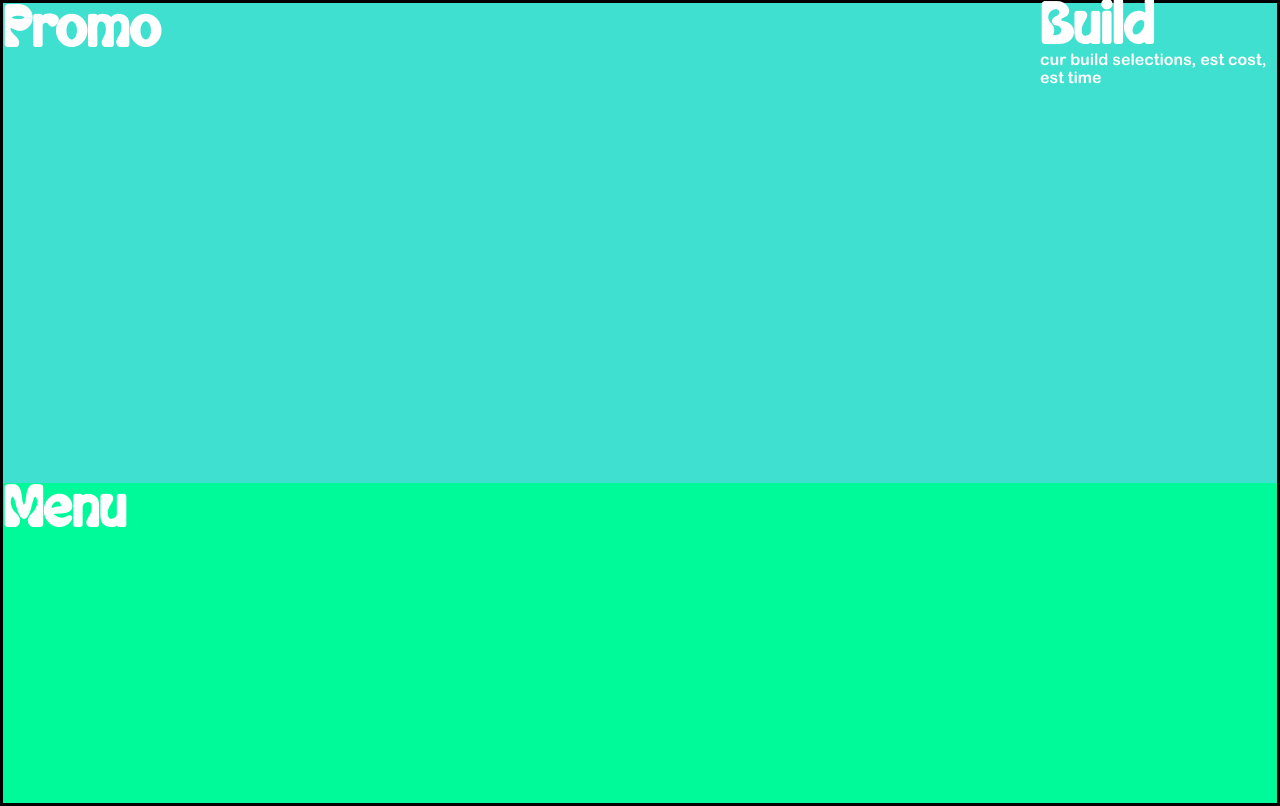
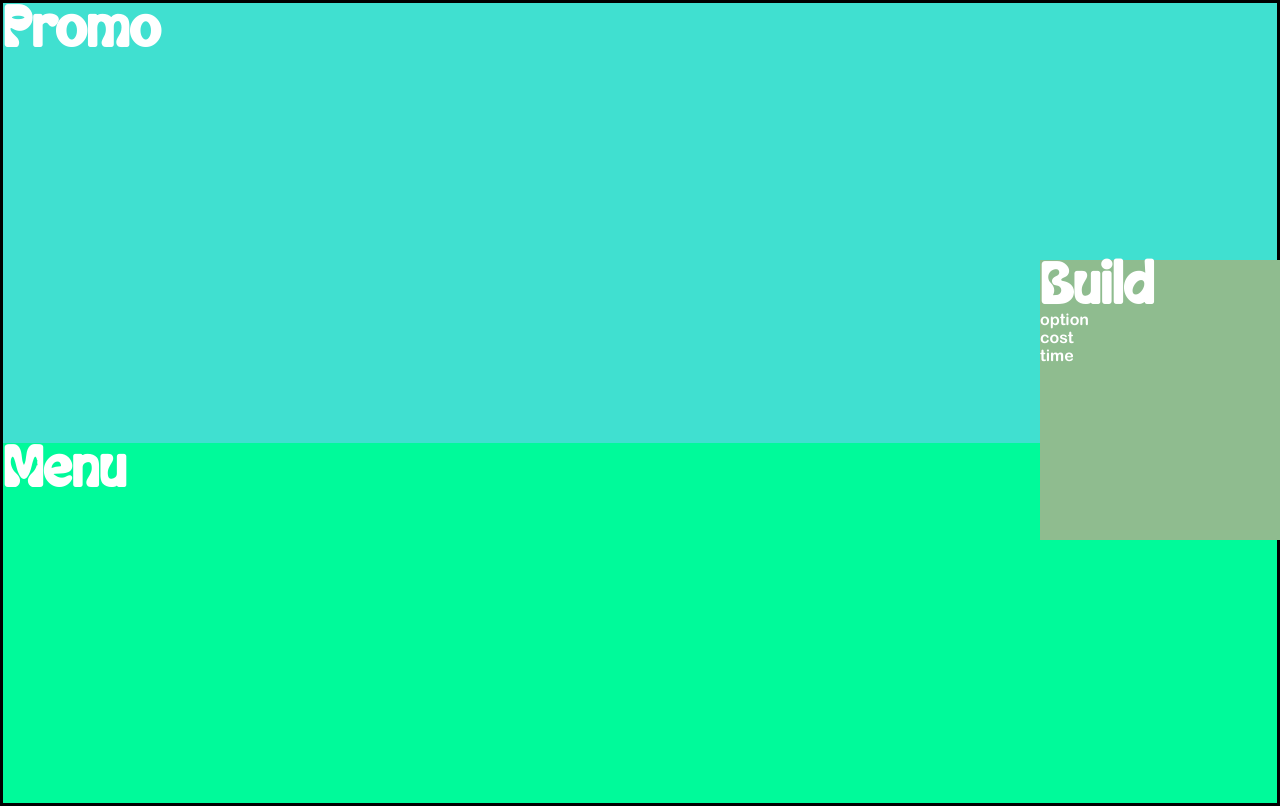
Before and after one commit to RoxanneTabuena/ub_webstudios, a React (Create React App) app: page /book in a window 1280 px wide. Built offline with nearby package versions, Linux system fonts and the light colour scheme.

Commit message:
create build information flow

```diff
--- a/src/components/book/Book.js
+++ b/src/components/book/Book.js
@@ -4,12 +4,18 @@ import { Build } from './Build'
 import style from './book.module.css'
 
 export const Book = () => {
+    const calculateCost = (build) => {
+        return "build total"
+    }
+    const estimateBuildTime = (build) => {
+        return "estimated build deadline"
+    }
 
     return (
         <div className={style.book}>
             <Promo />
             <Menu />
-            <Build />
+            <Build build={[`option`]} cost={`cost`} time={`time`}/>
         </div>
     )
 }
--- a/src/components/book/Build.js
+++ b/src/components/book/Build.js
@@ -1,20 +1,11 @@
 import style from './book.module.css'
-import { menu_info } from './book.content'
+import { BuildCard } from './BuildCard'
 
-export const Build = ({build}) => {
-    const calculateCost = (build) => {
-        return "build total"
-    }
-    const estimateBuildTime = (build) => {
-        return "estimated build deadline"
-    }
+export const Build = ({build, cost, time}) => {
     // toggle payment plan / lump sum
     return (
         <div className={style.build}>
-            <h2>Build</h2>
-            <p>
-                cur build selections, est cost, est time
-            </p>
+            <BuildCard build={build} cost={cost} time={time}/>
         </div>
     )
 }
--- /dev/null
+++ b/src/components/book/BuildCard.js
@@ -0,0 +1,17 @@
+import style from './book.module.css'
+import { menu_info } from './book.content'
+
+export const BuildCard = ({build, cost, time}) => {
+
+    // toggle payment plan / lump sum
+    return (
+        <div className={style.buildCard}>
+            <h2>Build</h2>
+            {build.map((option)=>{
+            return <p key={option}>{option}</p>
+            })}
+            <p>cost</p>
+            <p>time</p>
+        </div>
+    )
+}
--- a/src/components/book/book.module.css
+++ b/src/components/book/book.module.css
@@ -7,14 +7,14 @@
 }
 
 .promo{
-    height: 60vh;
+    height: 55vh;
     background-color: turquoise;
     position: relative;
     width: 100%;
 }
 .menu{
     position: relative;
-    height: 40vh;
+    height: 45vh;
     width: 100%;
     position: relative;
     background-color: mediumspringgreen;
@@ -27,5 +27,13 @@
     right: 0;
     top: 0;
     background-color: transparent;
+    display: flex;
+    justify-content: center;
+    align-items: center;
 }
-/* background-color: darkseagreen; */
+
+.buildCard{
+    height: 35%;
+    width: 100%;
+    background-color: darkseagreen;
+}
```
